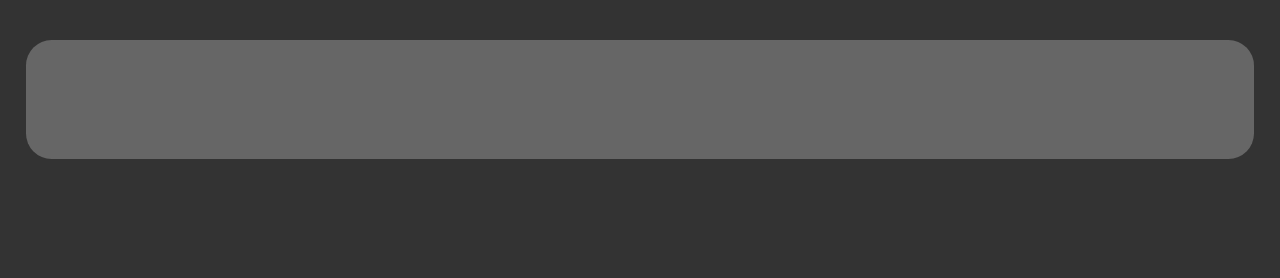
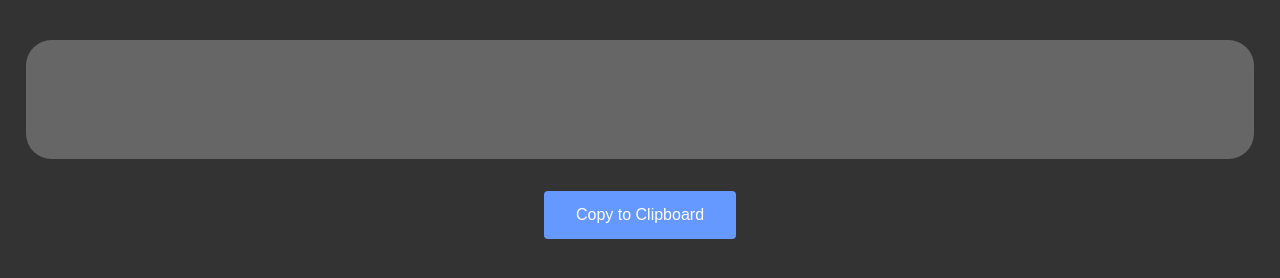
Before and after one commit to nikolockenvitz/tools, a plain HTML site: page mocking/index.html in a window 1280 px wide. Drawn offline with Linux system fonts and the light colour scheme.

Commit message:
button to copy to clipboard + split into html-, css- and js-file

```diff
--- a/mocking/index.html
+++ b/mocking/index.html
@@ -3,44 +3,17 @@
 	<head>
 		<meta charset="utf-8" />
 		<meta name="viewport" content="width=device-width, initial-scale=1.0">
+
+		<link rel="stylesheet" href="./style.css">
+		<script src="main.js" type="text/javascript" defer></script>
 	</head>
 
-	<body style="background: #333;">
-		<textarea id="input" style='background: #666; color: #fff; width: 94vw; height: 7em; font-family: "Courier New", Courier, monospace; resize: none; overflow: hidden; border: none; padding: 1vw; border-radius: 2vw; display: block; margin-left: auto; margin-right: auto; margin-top: 5vh; outline: none;'></textarea>
-		<p id="output" style='color: #ccc; font-family: Impact, Charcoal, sans-serif; font-size: 2em; text-align: center; word-wrap: break-word;'></p>
+	<body>
+		<textarea id="output-copy"></textarea>
+		<div id="container">
+			<textarea id="input"></textarea>
+			<button type="button" onclick="copyToClipboard()">Copy to Clipboard</button>
+			<p id="output"></p>
+		</div>
 	</body>
-
-	<script>
-		let createMemeText = function () {
-			let input = document.getElementById("input").value;
-			let string1 = "", string2 = "", b = true, d = 0, r;
-			input = input.toLowerCase().replace("ß","ss").replace("ä","ae").replace("ö","oe").replace("ü","ue");
-			for (let i=0; i<input.length; i++) {
-				if ("abcdefghijklmnopqrstuvwxyz".includes(input[i])) {
-					string1 += b ? input[i] : input[i].toUpperCase();
-					string2 += b ? input[i].toUpperCase() : input[i];
-					if (input[i] === "i") { d += b ? 1 : -1; }
-					if (input[i] === "l") { d += b ? -1 : 1; }
-					b = !b;
-				} else {
-					string1 += input[i];
-					string2 += input[i];
-				}
-			}
-			if (d >= 0) {
-				r = string1;
-			} else {
-				r = string2;
-			}
-
-			if (document.getElementById("output").innerHTML !== r) {
-				document.getElementById("output").innerHTML = r;
-			}
-		};
-
-		setInterval(createMemeText, 100);
-		window.onload = function () {
-			document.getElementById("input").focus();
-		};
-	</script>
 </html>
--- /dev/null
+++ b/mocking/main.js
@@ -0,0 +1,45 @@
+window.onload = function () {
+    let input = document.getElementById("input");
+    let output = document.getElementById("output");
+    let outputCopy = document.getElementById("output-copy");
+
+    input.focus();
+    setInterval(function () {
+        createMemeText(input, output, outputCopy);
+    }, 100);
+};
+
+function createMemeText (input, output, outputCopy) {
+    input = input.value;
+    let string1 = "", string2 = "", b = true, d = 0, r;
+    input = input.toLowerCase().replace("ß","ss").replace("ä","ae").replace("ö","oe").replace("ü","ue");
+    for (let i=0; i<input.length; i++) {
+        if ("abcdefghijklmnopqrstuvwxyz".includes(input[i])) {
+            string1 += b ? input[i] : input[i].toUpperCase();
+            string2 += b ? input[i].toUpperCase() : input[i];
+            if (input[i] === "i") { d += b ? 1 : -1; }
+            if (input[i] === "l") { d += b ? -1 : 1; }
+            b = !b;
+        } else {
+            string1 += input[i];
+            string2 += input[i];
+        }
+    }
+    if (d >= 0) {
+        r = string1;
+    } else {
+        r = string2;
+    }
+
+    if (output.innerText !== r) {
+        output.innerText = r;
+        outputCopy.value = r;
+    }
+}
+
+function copyToClipboard () {
+    let el = document.getElementById("output-copy");
+    el.select();
+    el.setSelectionRange(0, el.value.length); /*For mobile devices*/
+    document.execCommand("copy");
+}
--- /dev/null
+++ b/mocking/style.css
@@ -0,0 +1,60 @@
+body {
+    background: #333;
+    text-align: center;
+}
+
+#input {
+    background: #666;
+    color: #fff;
+    width: 94vw;
+    height: 7em;
+    font-family: "Courier New", Courier, monospace;
+    resize: none;
+    overflow: hidden;
+    border: none;
+    padding: 1vw;
+    border-radius: 2vw;
+    display: block;
+    margin-left: auto;
+    margin-right: auto;
+    margin-top: 5vh;
+    outline: none;
+}
+
+#output-copy {
+    position: fixed;
+    top: 0;
+    left: 0;
+    z-index: 1;
+}
+#container {
+    z-index: 2;
+    position: fixed;
+    width: 100%;
+    height: 100%;
+    top: 0;
+    left: 0;
+    background-color: inherit;
+}
+#output {
+    color: #ccc;
+    font-family: Impact, Charcoal, sans-serif;
+    font-size: 2em;
+    text-align: center;
+    word-wrap: break-word;
+    margin: 0 1em;
+}
+
+button {
+    background-color: #6699ff;
+    color: #fff;
+    border: none;
+    border-radius: 4px;
+    padding: 15px 32px;
+    text-align: center;
+    text-decoration: none;
+    display: inline-block;
+    font-size: 16px;
+    cursor: pointer;
+    margin: 2em;
+}
```
